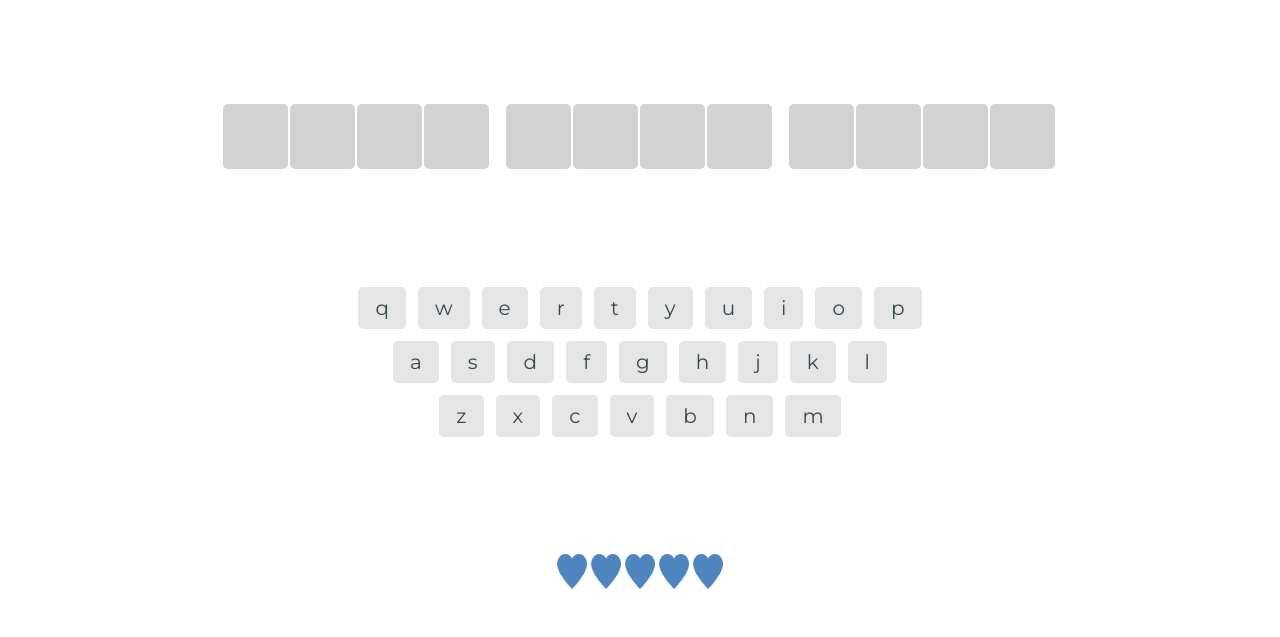
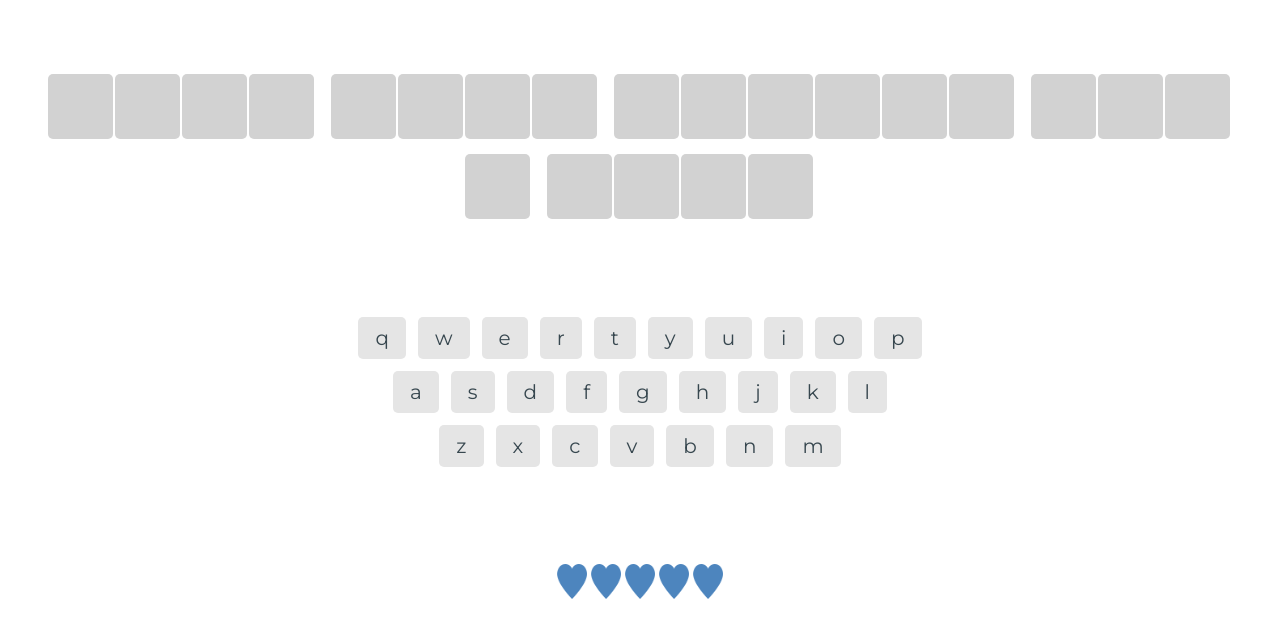
Before and after one commit to lucdebrouwer/techdegree-project-4, a plain HTML site: page index.html in a window 1280 px wide. Both pictures are taken after a click on the button "Start Game". Shown: the part 151-788 px from the top of the page. Drawn offline with Linux system fonts and the light colour scheme.

Commit message:
finished project

```diff
--- a/css/styles.css
+++ b/css/styles.css
@@ -206,3 +206,10 @@ button {
 .hidden {
   display: none;
 }
+
+#phrase ul li {
+  -webkit-user-select: none;
+     -moz-user-select: none;
+      -ms-user-select: none;
+          user-select: none;
+}
--- a/js/Game.js
+++ b/js/Game.js
@@ -19,6 +19,11 @@ class Game {
         phrases.push(new Phrase('Fifth amendment'));
         phrases.push(new Phrase('Know your meme'));
         phrases.push(new Phrase('You have been gnomed'));
+        phrases.push(new Phrase('Master JavaScript'));
+        phrases.push(new Phrase('Persistence is key'));
+        phrases.push(new Phrase('Make your dreams come true'));
+        phrases.push(new Phrase('All or nothing'));
+        phrases.push(new Phrase('Ready to take it all tonight'));
         return phrases;
 
     }
@@ -58,7 +63,7 @@ class Game {
         for(let i = 0; i < this.activePhrase.phrase.length; i+=1) {
             if(this.activePhrase.phrase.length === (hiddenLetters.length + spaces.length)) {
                 // Uncomment this line to check if phrase length equals to hiddenletters shown length
-                //console.log(`activephrase length: ${this.activePhrase.phrase.length},  hiddenLetters length: ${hiddenLetters.length + spaces.length}`);
+                console.log(`activephrase length: ${this.activePhrase.phrase.length},  hiddenLetters length: ${hiddenLetters.length + spaces.length}`);
                 return true;
             } else {
                 return false;
@@ -74,7 +79,7 @@ class Game {
     */
     removeLife() {
         this.missed += 1;
-        // Convert nodeList to array and add class hidden to itl
+        // Convert nodeList to array and add class hidden
         const scoreboard = Array.from(document.querySelectorAll('.tries'));
         scoreboard[scoreboard.length - 1].className = 'hidden';
 
@@ -122,7 +127,7 @@ class Game {
         // End game or remove life
         if(this.activePhrase.checkLetter(btnLetter)) {
             // Log to console if letter is in the phrase
-            //console.log(`Letter ${btnLetter} is within the phrase`);
+            console.log(`Letter ${btnLetter} is within the phrase`);
             game.activePhrase.showMatchedLetter(btnLetter);
             button.disabled = true;
             button.className = 'chosen';
@@ -134,7 +139,7 @@ class Game {
             button.className = 'wrong';
             game.removeLife();
             // Log to console if letter is not in the phrase
-            //console.log(`Letter ${btnLetter} is not within the phrase`);
+            console.log(`Letter ${btnLetter} is not within the phrase`);
         }
     }
     resetGame() {
--- a/js/main.js
+++ b/js/main.js
@@ -1,6 +1,3 @@
-
-//const phrase = new Phrase();
-//console.log(`Phrase - phrase: ${phrase.phrase}`);
 let game;
 const btnStart = document.querySelector("#btn__reset");
 btnStart.addEventListener('click', function() {
@@ -67,7 +64,6 @@ keyButtons.addEventListener('click', e => {
 
 
 
-
 //game.createPhase();
 
 // game.phrases = game.createPhrase();
```
